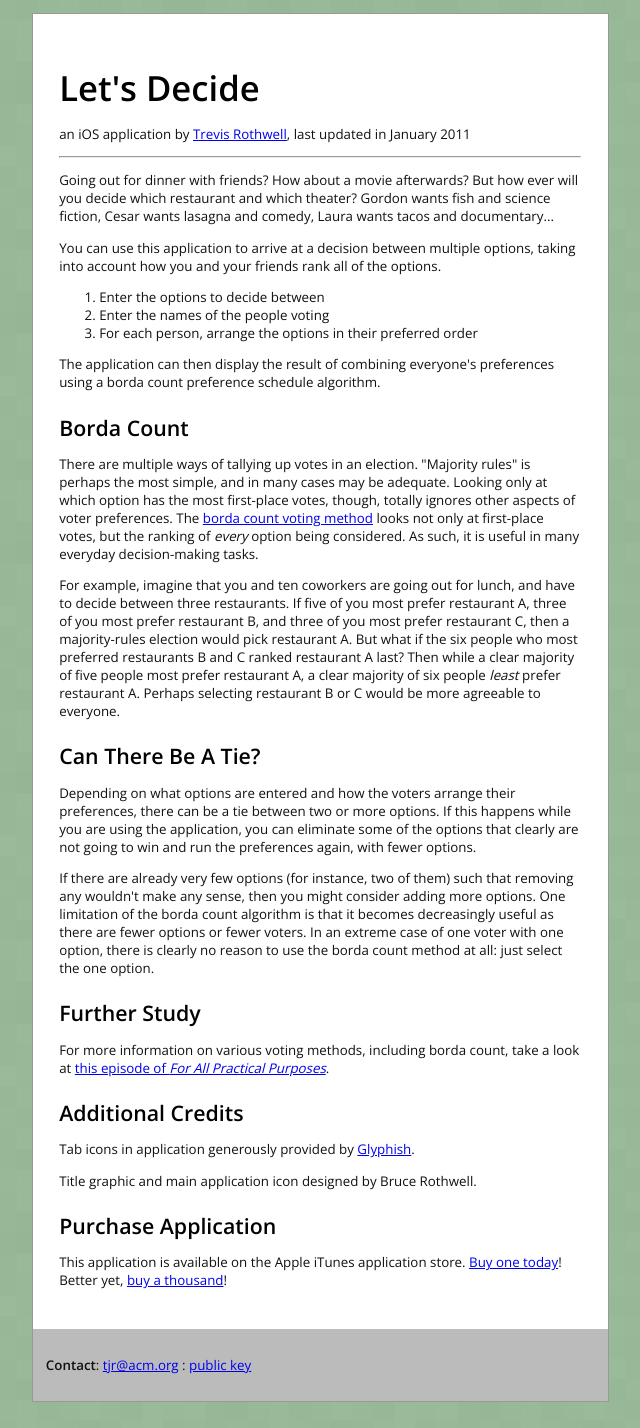
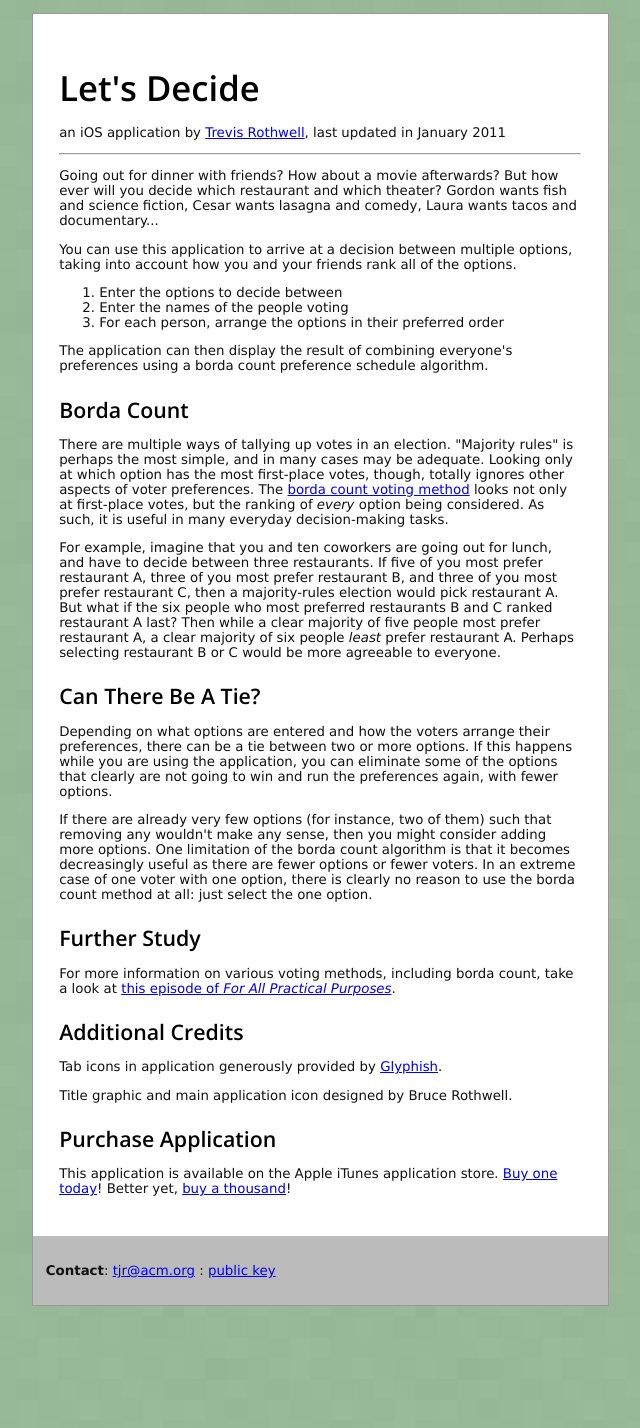
Before and after one commit to tjr/tjr.github.com, a Jekyll site: the page software/lets-decide.html, which Jekyll copies as it is, in a window 1280 px wide. Shown: the whole page, without its empty margins (320-960 px from the left). Built offline with Jekyll 4.4.1, drawn with Linux system fonts in a browser that asks for light colours; after the commit the page ends 1332 px from its top, so only the background shows below that.

Commit message:
updated css

```diff
--- a/css/ios.css
+++ b/css/ios.css
@@ -1,6 +1,5 @@
 /* Imports */
 @import url(http://fonts.googleapis.com/css?family=Open+Sans:600);
-@import url(http://fonts.googleapis.com/css?family=Open+Sans);
 
 body {
     padding-top: 0px;
@@ -45,7 +44,7 @@ img.photo { border: 1px solid black; }
 }
 
 /* fonts */
-body {font-family: "Open Sans", Verdana; font-weight: 400; font-size:10pt; color: #111;}
+body {font-family: Verdana; font-size:10pt; color: #111;}
 h1, h2, h3, h4, h5 {font-family: "Open Sans", "Trebuchet MS", sans-serif; font-weight: 600; color: #000; margin-bottom: 0.2em;}
 h1 {font-size: 26pt;}
 h2 {font-size: 20pt;}
```
